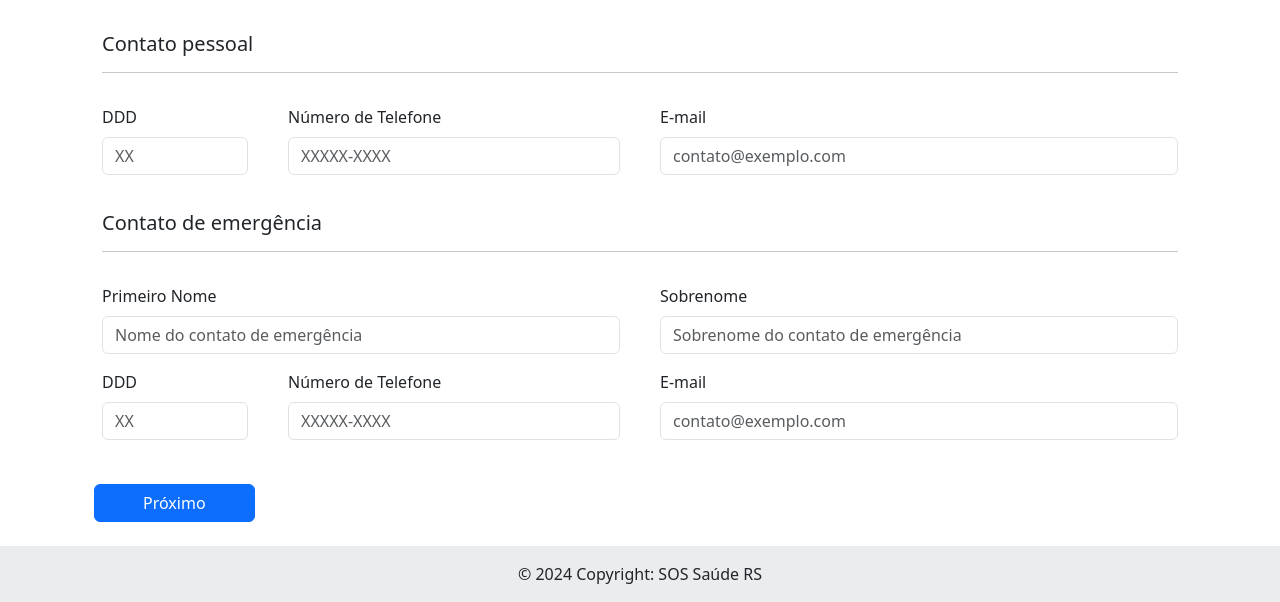
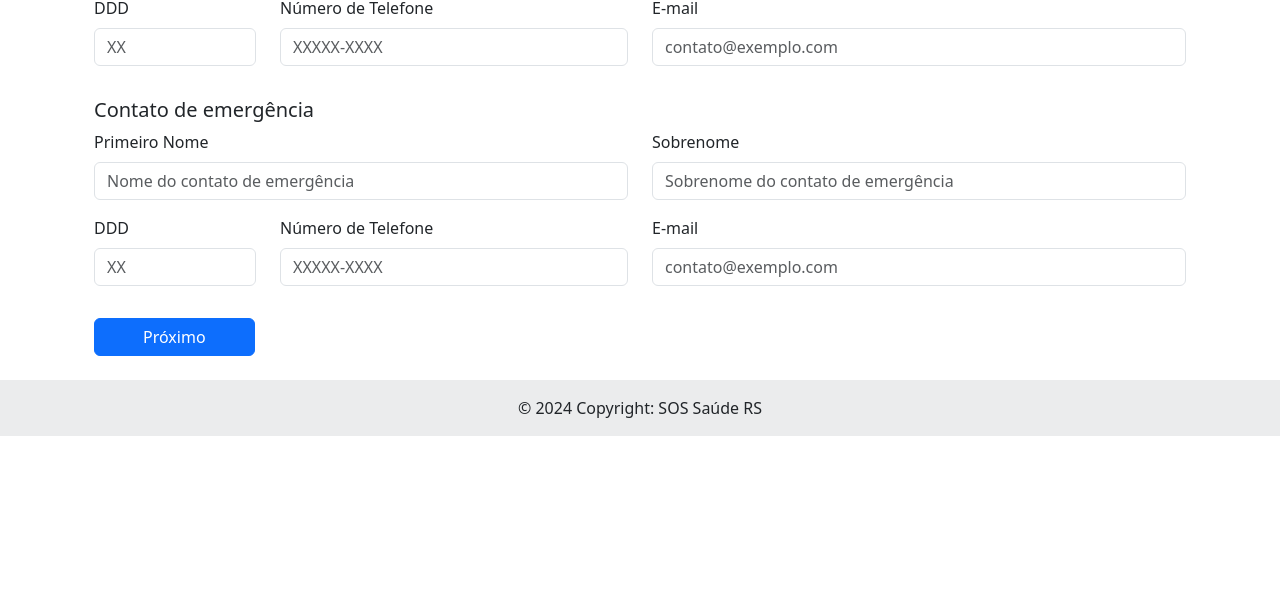
Before and after one commit to gmadalosso/Desafio-DevWeb, a website: page formulario1.html in a window 1280 px wide. Shown: the part 437-1039 px from the top of the page. After the commit the page ends 873 px from the top, so only its background shows below. Drawn offline with nearby package versions, Linux system fonts and the light colour scheme.

Commit message:
removed unnecessary divs

```diff
--- a/formulario1.html
+++ b/formulario1.html
@@ -34,156 +34,88 @@
 
     <!-- Formulário -->
     <div class="container mt-4 p-4">
-        <!---------------------- Informações Pessoais -->
-        <div class="row gx-5">
-            <div class="col-md">
-                <div class="p-2">
+        <!-- Informações Pessoais -->
         <h2>Informações pessoais</h2>
-                </div>
-            </div>
-        </div>
-
         <div class="row gx-4">
-            <div class="col-md-6">
-                <div class="p-2">
+            <div class="col-md-6 mb-3">
                 <label for="primeiroNome" class="form-label">Primeiro Nome</label>
                 <input type="text" class="form-control" id="primeiroNome" placeholder="Digite seu nome">
             </div>
-            </div>
-            <div class="col-md-6">
-                <div class="p-2">
+            <div class="col-md-6 mb-3">
                 <label for="sobrenome" class="form-label">Sobrenome</label>
                 <input type="text" class="form-control" id="sobrenome" placeholder="Digite seu sobrenome">
             </div>
         </div>
-        </div>
-
         <div class="row gx-4">
-            <div class="col-md-6">
-                <div class="p-2">
+            <div class="col-md-6 mb-3">
                 <label for="cpf" class="form-label">CPF</label>
                 <input type="text" class="form-control" id="cpf" placeholder="XXX.XXX.XXX-XX">
             </div>
-            </div>
-            <div class="col-md-3">
-                <div class="p-2">
+            <div class="col-md-3 mb-3">
                 <label for="dataNascimento" class="form-label">Data de nascimento</label>
                 <input type="date" class="form-control" id="dataNascimento">
             </div>
-            </div>
-            <div class="col-md-3">
-                <div class="p-2">
+            <div class="col-md-3 mb-3">
                 <label for="sexoBiologico" class="form-label">Sexo biológico</label>
-                    <select class="form-select" id="sexoBiologico" aria-label="Default select example">
-                        <option value="1">Masculino</option>
-                        <option value="2">Feminino</option>
+                <select class="form-select" id="sexoBiologico">
+                    <option value="M">Masculino</option>
+                    <option value="F">Feminino</option>
                 </select>
             </div>
         </div>
-        </div>
-        <!---------------------- Informações Pessoais/ -->
+        <!-- Informações Pessoais/ -->
 
-        <!---------------------- Informações de contato -->
-        <div class="row gx-5">
-            <div class="col-md">
-                <div class="p-2">
-                    <hr class="transparent-line">
-                    <hr class="transparent-line">
-                    <h2>Informações de contato</h2>
-                </div>
-            </div>
-        </div>
-
-        <div class="row gx-5">
-            <div class="col-md">
-                <div class="p-2">
-                    <hr class="transparent-line">
-                    <h5>Contato pessoal</h5>
-                    <hr>
-                </div>
-            </div>
-        </div>
-
-        <div class="row">
-            <div class="col-md-2">
-                <div class="p-2">
+        <!-- Informações de contato -->
+        <h2 class="mt-4">Informações de contato</h2>
+        <h5 class="mt-3">Contato pessoal</h5>
+        <div class="row gx-4">
+            <div class="col-md-2 mb-3">
                 <label for="ddd" class="form-label">DDD</label>
                 <input type="text" class="form-control" id="ddd" placeholder="XX">
             </div>
-            </div>
-            <div class="col-md-4">
-                <div class="p-2">
+            <div class="col-md-4 mb-3">
                 <label for="numeroTelefone" class="form-label">Número de Telefone</label>
                 <input type="text" class="form-control" id="numeroTelefone" placeholder="XXXXX-XXXX">
             </div>
-            </div>
-            <div class="col-md-6">
-                <div class="p-2">
+            <div class="col-md-6 mb-3">
                 <label for="email" class="form-label">E-mail</label>
                 <input type="email" class="form-control" id="email" placeholder="contato@exemplo.com">
             </div>
         </div>
-        </div>
-
-        <div class="row gx-5">
-            <div class="col-md">
-                <div class="p-2">
-                    <hr class="transparent-line">
-                    <h5>Contato de emergência</h5>
-                    <hr>
-                </div>
-            </div>
-        </div>
-
+        <h5 class="mt-3">Contato de emergência</h5>
         <div class="row gx-4">
-            <div class="col-md-6">
-                <div class="p-2">
+            <div class="col-md-6 mb-3">
                 <label for="nomeEmergencia" class="form-label">Primeiro Nome</label>
                 <input type="text" class="form-control" id="nomeEmergencia" placeholder="Nome do contato de emergência">
             </div>
-            </div>
-            <div class="col-md-6">
-                <div class="p-2">
+            <div class="col-md-6 mb-3">
                 <label for="sobrenomeEmergencia" class="form-label">Sobrenome</label>
                 <input type="text" class="form-control" id="sobrenomeEmergencia" placeholder="Sobrenome do contato de emergência">
             </div>
         </div>
-        </div>
-
-        <div class="row">
-            <div class="col-md-2">
-                <div class="p-2">
+        <div class="row gx-4">
+            <div class="col-md-2 mb-3">
                 <label for="dddEmergencia" class="form-label">DDD</label>
                 <input type="text" class="form-control" id="dddEmergencia" placeholder="XX">
             </div>
-            </div>
-            <div class="col-md-4">
-                <div class="p-2">
+            <div class="col-md-4 mb-3">
                 <label for="numeroTelefoneEmergencia" class="form-label">Número de Telefone</label>
                 <input type="text" class="form-control" id="numeroTelefoneEmergencia" placeholder="XXXXX-XXXX">
             </div>
-            </div>
-            <div class="col-md-6">
-                <div class="p-2">
+            <div class="col-md-6 mb-3">
                 <label for="emailEmergencia" class="form-label">E-mail</label>
                 <input type="email" class="form-control" id="emailEmergencia" placeholder="contato@exemplo.com">
             </div>
         </div>
+        <!-- Informações de contato/ -->
+
+        <!-- Próxima página -->
+        <div class="d-flex justify-content-start mt-3">
+            <button id="botaoProximaPagina" class="btn btn-primary px-5">Próximo</button>
         </div>
-        <!---------------------- Informações de contato/ -->
-        <!---------------------- Próxima página -->
-        <div class="row">
-            <hr class="transparent-line">
-            <div class="d-flex justify-content-start mt-3 gap-3">
-                <a href="formulario2.html" class="btn btn-primary px-5" role="button">Próximo</a>
-            </div>
-        </div>
-        <!---------------------- Próxima página/ -->
+        <!-- Próxima página/ -->
     </div>
     <!-- Formulário/ -->
-
-
-
 
     <!-- Footer -->
     <footer class="bg-body-tertiary text-center text-lg-start">
```
Lines whose indentation alone changed are shown as unchanged.
